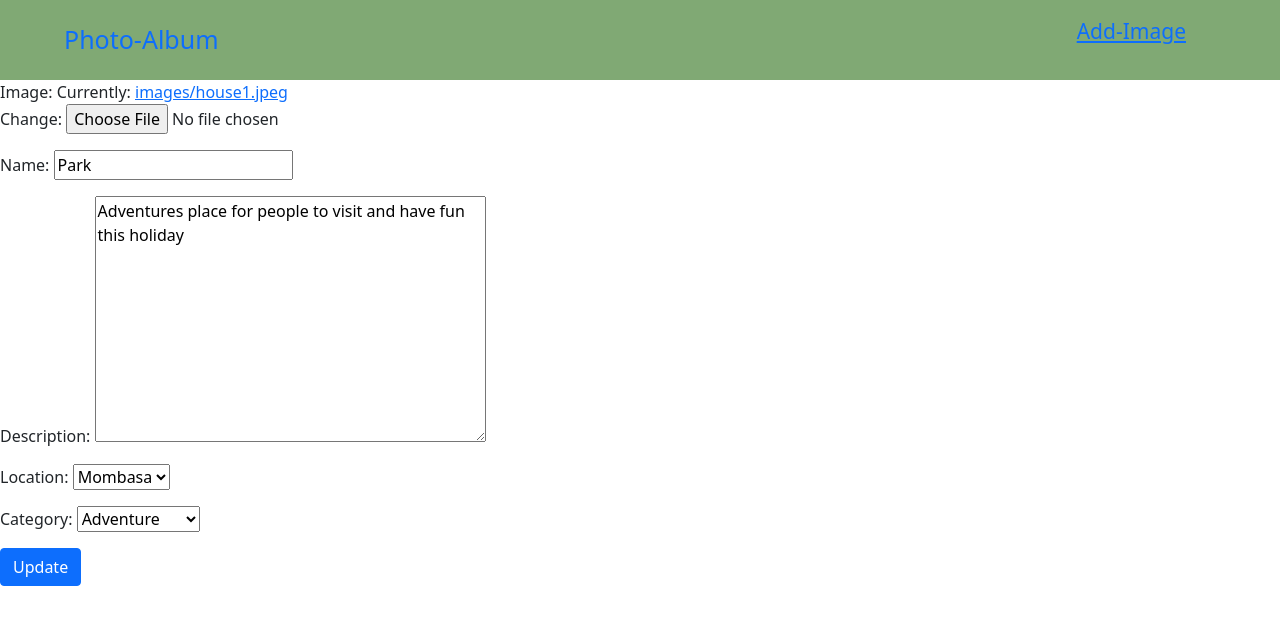
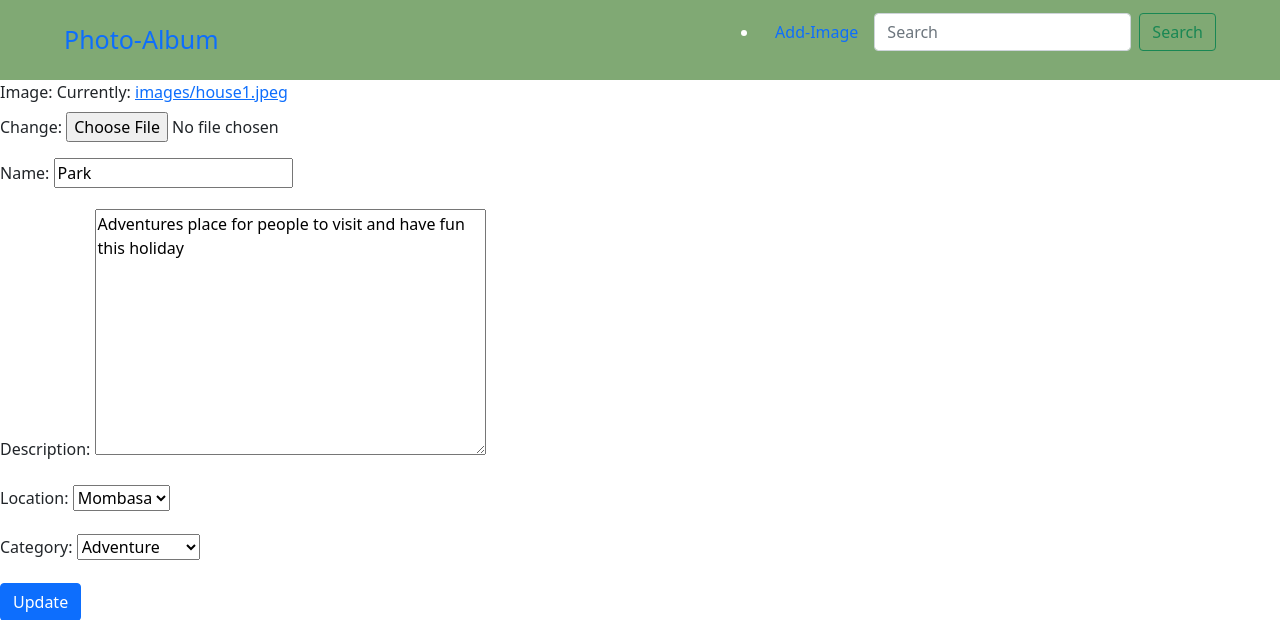
Before and after one commit to Joshua-Barawa/Photo-Album, a Django app: page /update-image/1/ in a window 1280 px wide. Shown: the top 620 px of the page. Run offline with Django 4.2, Linux system fonts and the light colour scheme; data comes from the database, SQL or seed files in the repository; some libraries are stand-ins or nearby versions.

Commit message:
created search input

```diff
--- a/album/templates/album/base.html
+++ b/album/templates/album/base.html
@@ -4,6 +4,7 @@
 <head>
     <meta charset="UTF-8">
     <title>Title</title>
+    <link rel="stylesheet" href="https://cdn.jsdelivr.net/npm/bootstrap@4.0.0/dist/css/bootstrap.min.css" integrity="sha384-Gn5384xqQ1aoWXA+058RXPxPg6fy4IWvTNh0E263XmFcJlSAwiGgFAW/dAiS6JXm" crossorigin="anonymous">
     <link rel="stylesheet" href="{% static 'album/navbar.css' %}">
     {% block css %}{% endblock %}
 </head>
@@ -13,7 +14,11 @@
     <a href="/" class="logo">Photo-Album</a>
 
 <ul class="links">
-     <li class="link"><a href='save-image/'>Add-Image</a></li>
+     <li class="nav-item"><a class="nav-link" href='save-image/'>Add-Image</a></li>
+    <form class="form-inline my-2 my-lg-0">
+      <input class="form-control mr-sm-2" type="search" placeholder="Search" aria-label="Search">
+      <button class="btn btn-outline-success my-2 my-sm-0" type="submit">Search</button>
+    </form>
 </ul>
 </div>
 
```
